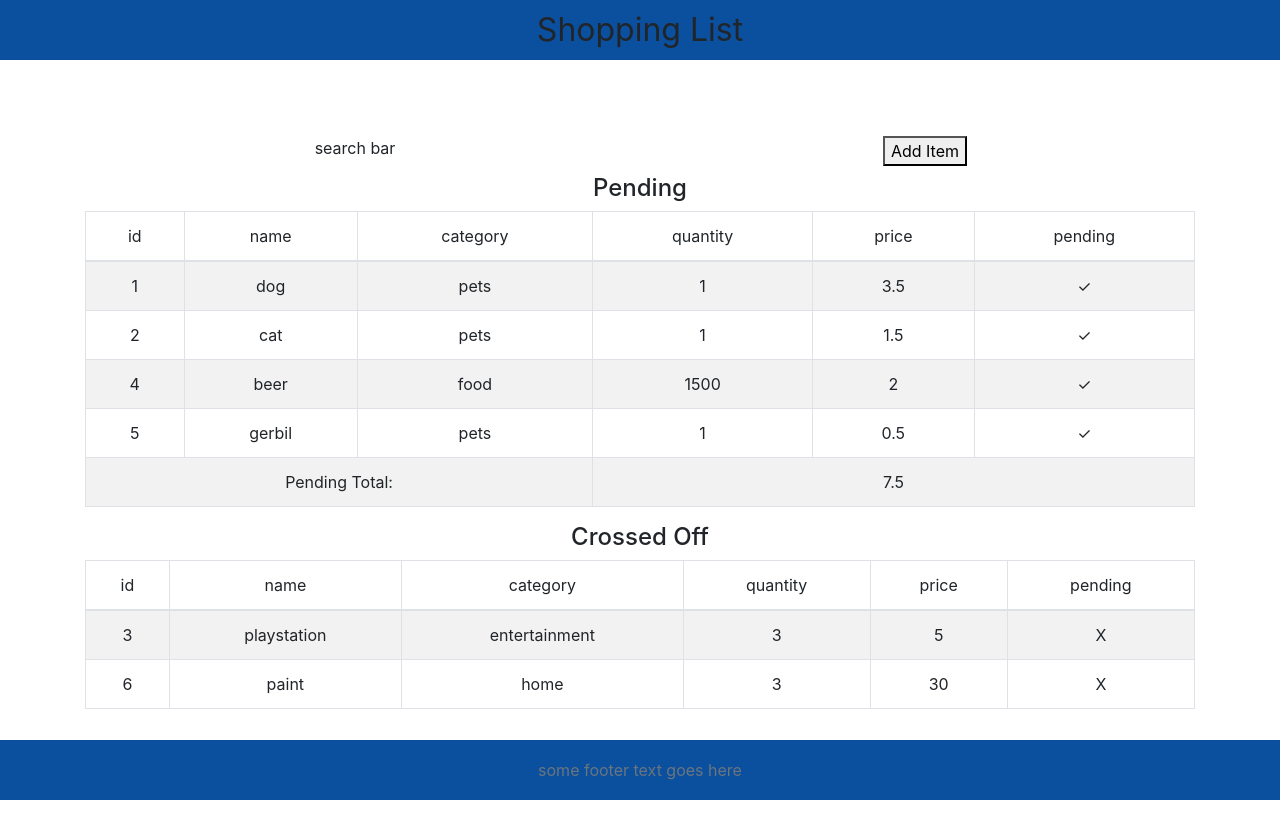
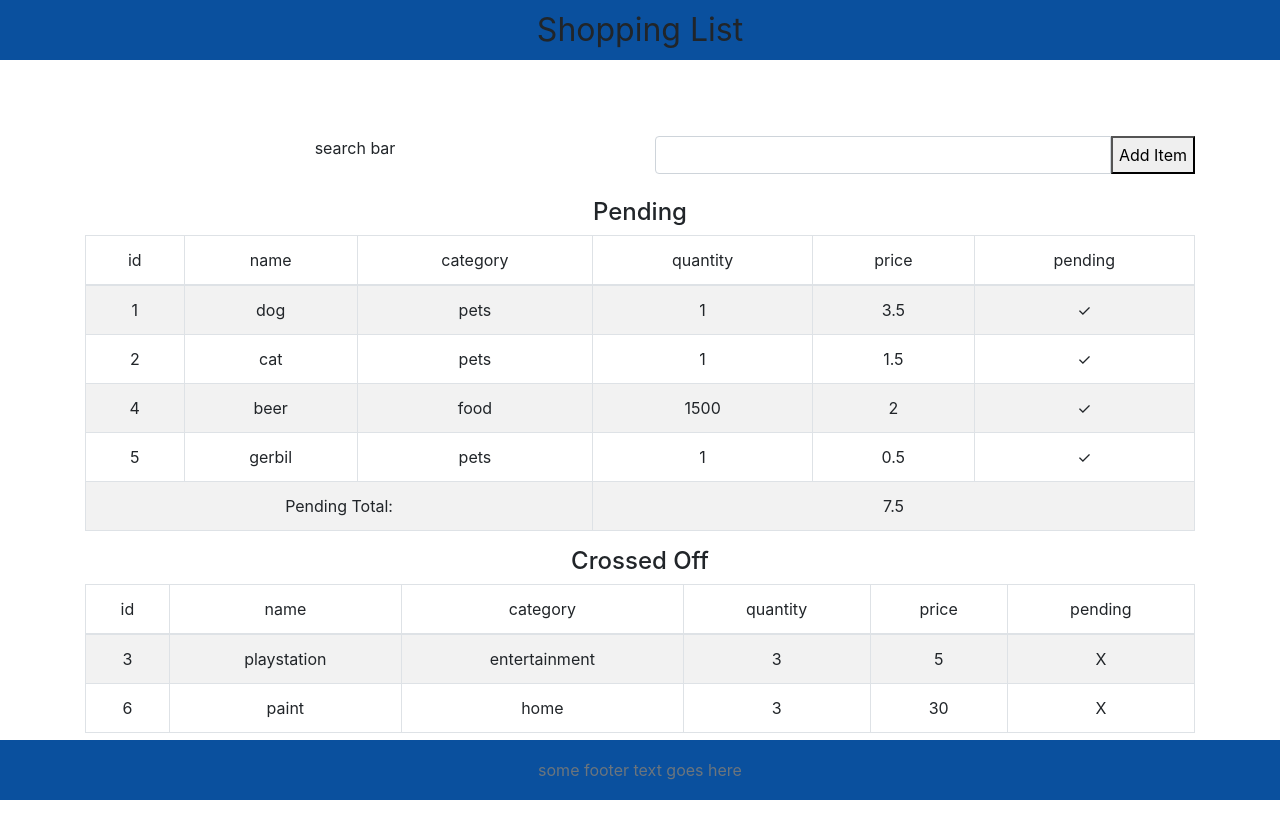
Before and after one commit to Spazcool/riceReactDemo, a React (Create React App) app: page / in a window 1280 px wide. Before the commit the page ends 813 px from the top, so only its background shows below. Built offline with nearby package versions, Linux system fonts and the light colour scheme.

Commit message:
add item adding new item from input field

```diff
--- a/src/App.js
+++ b/src/App.js
@@ -1,4 +1,4 @@
-import React, { useState, useEffect } from 'react';
+import React, { useState } from 'react';
 import Container from 'react-bootstrap/Container';
 import Row from 'react-bootstrap/Row';
 import Col from 'react-bootstrap/Col';
@@ -6,14 +6,14 @@ import List from './components/List.js';
 import Header from './components/Header.js';
 import SearchBar from './components/SearchBar.js'
 import Footer from './components/Footer.js';
-import CreateButton from './components/CreateButton.js';
+import CreateItem from './components/CreateItem.js';
 import data from './data/fakeItems.json';
 import './App.css';
 import 'bootstrap/dist/css/bootstrap.min.css';
 
-
 function App() {
   const [items, setItems] = useState(data);
+  const [item, setItem] = useState('');
 
   const togglePending = (e) => {
     const rowID = e.target.parentElement.id.substring(4);
@@ -27,18 +27,21 @@ function App() {
   };
 
   const addItem = () => {
-    let modded = [...items];
+
     const newItem = {
-      "id" : 8,
-      "name" : "monkey",
-      "category" : "pets",
-      "quantity" : 1,
-      "price" : 50,
+      "id" : items.length + 1,
+      "name" : item,
+      "category" : "",
+      "quantity" : 0,
+      "price" : 0,
       "pending" : true
     };
-    modded.push(newItem);
-    console.log(modded)
-    setItems(modded);
+
+    setItems([...items, newItem]);
+  };
+
+  const handleInputChange = (e) => {
+    setItem(e.target.value);
   };
 
   return (
@@ -50,7 +53,9 @@ function App() {
           <SearchBar/>
         </Col>
         <Col>
-          <CreateButton
+          <CreateItem
+            newItemTerm={item}
+            handleInputChange={handleInputChange}
             addItem={addItem}
           />
         </Col>
--- a/src/components/CreateButton.js
+++ /dev/null
@@ -1,11 +0,0 @@
-
-import React from 'react';
-import '../App.css';
-
-function CreateButton(props){
-  return(
-    <button onClick={() => props.addItem()}>Add Item</button>
-  )
-}
-
-export default CreateButton;
--- /dev/null
+++ b/src/components/CreateItem.js
@@ -0,0 +1,21 @@
+
+import React from 'react';
+import InputGroup from 'react-bootstrap/InputGroup';
+import FormControl from 'react-bootstrap/FormControl';
+import '../App.css';
+
+function CreateItem(props){
+  return(
+    <InputGroup className="mb-3 search">
+      <FormControl
+        value={props.newItemTerm}
+        onChange={props.handleInputChange}
+        aria-label="Default"
+        aria-describedby="inputGroup-sizing-default"
+      />
+      <button onClick={() => props.addItem()}>Add Item</button>
+    </InputGroup>
+  )
+}
+
+export default CreateItem;
```
Also changed, not shown: 1 other file (tests, documents, lock files or other folders).
